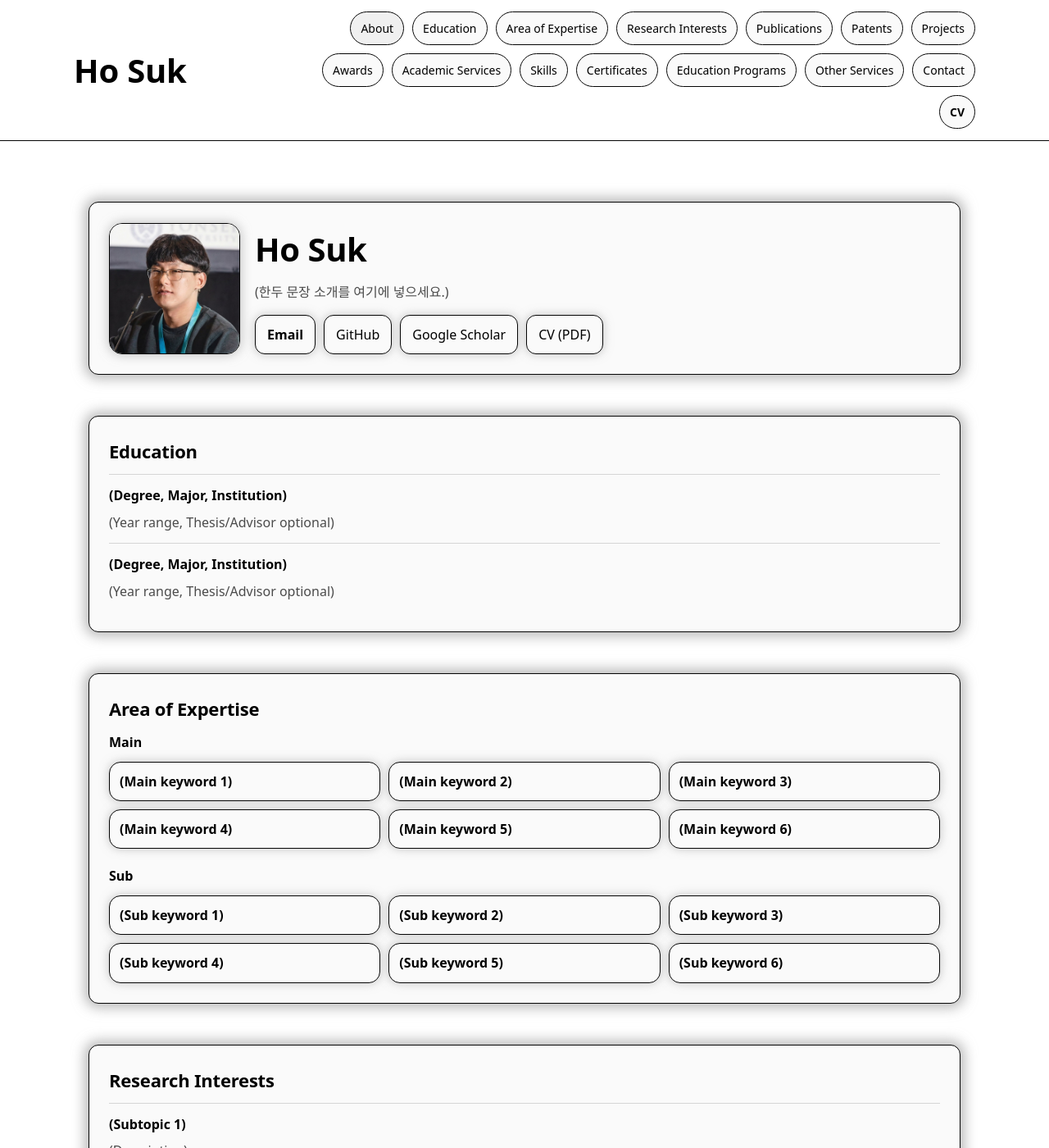
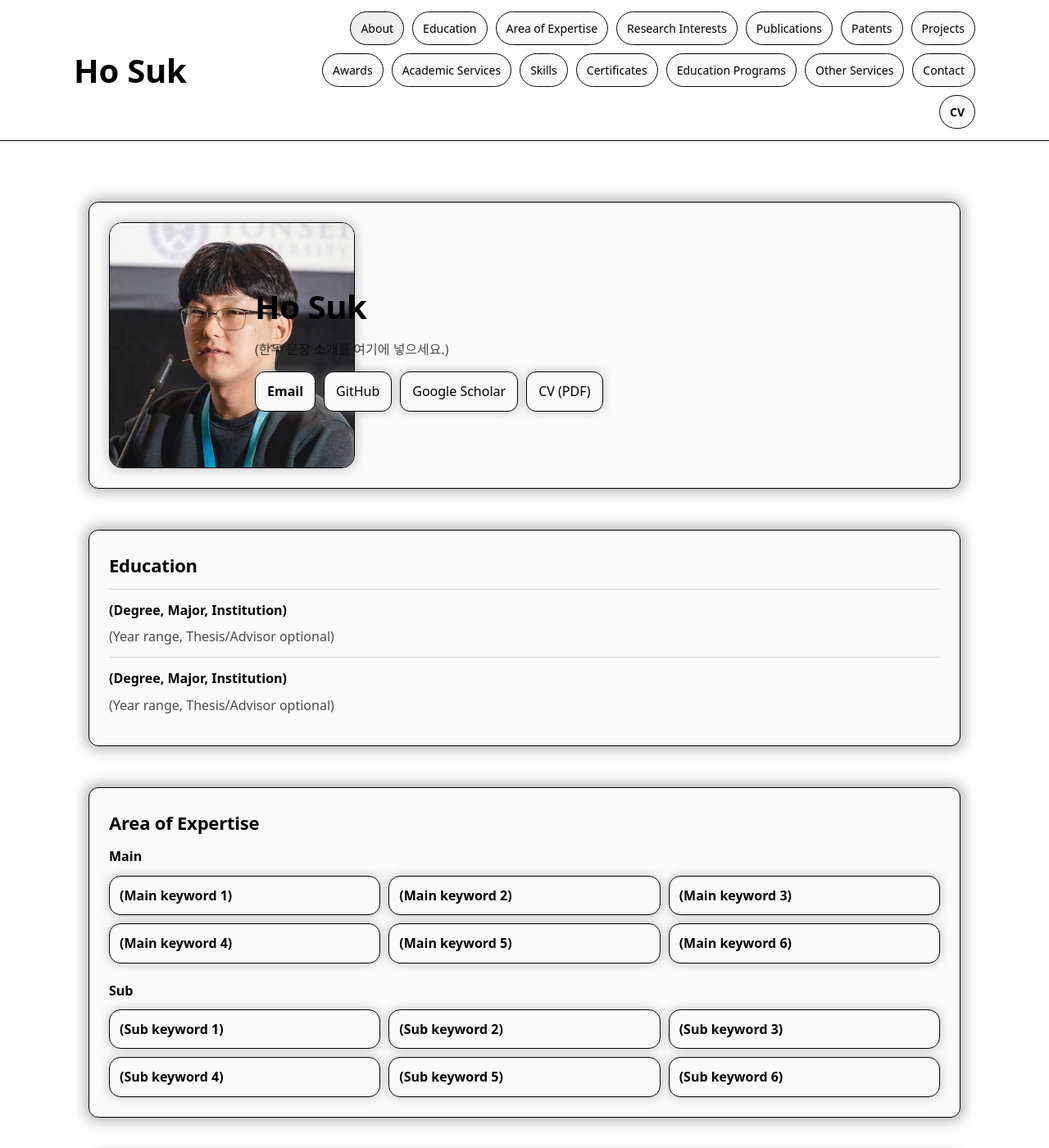
Before and after one commit to ho-suk-93/ho-suk-93.github.io, a Jekyll site: the page built from index.md, in a window 1280 px wide and 1400 px high. Shown: the whole window at 82% size. Built offline with Jekyll 4.4.1, drawn with Linux system fonts in a browser that asks for light colours.

Commit message:
Update style.scss

```diff
--- a/assets/css/style.scss
+++ b/assets/css/style.scss
@@ -153,8 +153,8 @@ a:hover{ text-decoration:underline; }
 }
 
 .avatar{
-  width:160px;
-  height:160px;
+  width:300px;
+  height:300px;
   border-radius: 16px;
   border: 1px solid var(--border);
   object-fit: cover;
```
